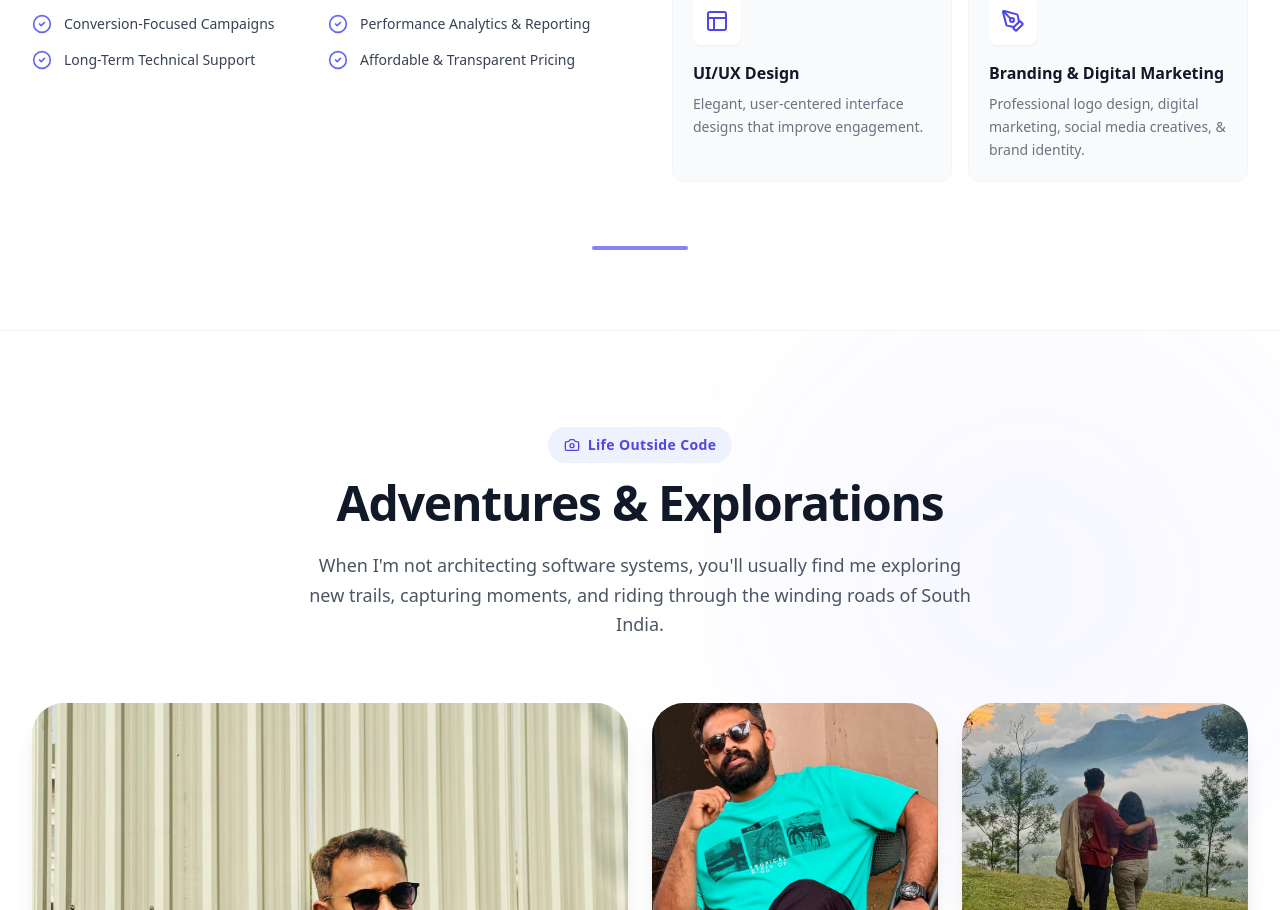
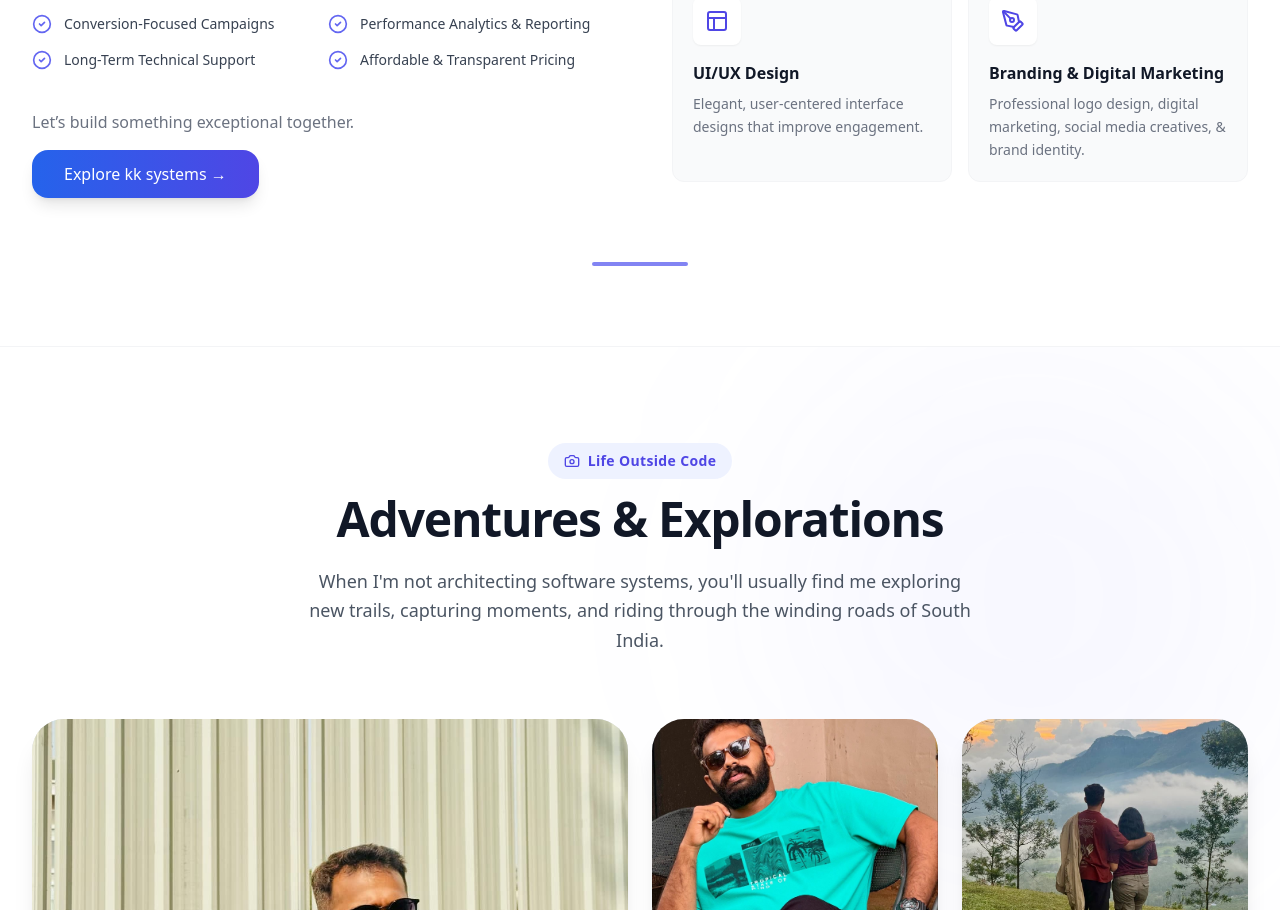
Before and after one commit to kksarang/personal-website, a React (Vite) app: page / in a window 1280 px wide. Shown: the part 4230-5140 px from the top of the page. Built offline with nearby package versions, Linux system fonts and the light colour scheme.

Commit message:
feat(portfolio): add explore kksystems button below why choose us

```diff
--- a/src/components/AboutKkSystems.jsx
+++ b/src/components/AboutKkSystems.jsx
@@ -58,6 +58,19 @@ const AboutKkSystems = () => {
                                     </div>
                                 ))}
                             </div>
+
+                            {/* NEW CTA BUTTON */}
+                            <div className="mt-10 items-start flex flex-col">
+                                <p className="text-gray-500 dark:text-gray-400 mb-4 font-medium">
+                                    Let’s build something exceptional together.
+                                </p>
+                                <button
+                                    onClick={() => navigate('/kksystems')}
+                                    className="inline-flex items-center px-8 py-3 rounded-2xl bg-gradient-to-r from-blue-600 to-indigo-600 text-white font-medium hover:scale-105 transition duration-300 shadow-lg"
+                                >
+                                    Explore kk systems &rarr;
+                                </button>
+                            </div>
                         </div>
 
                     </div>
```
